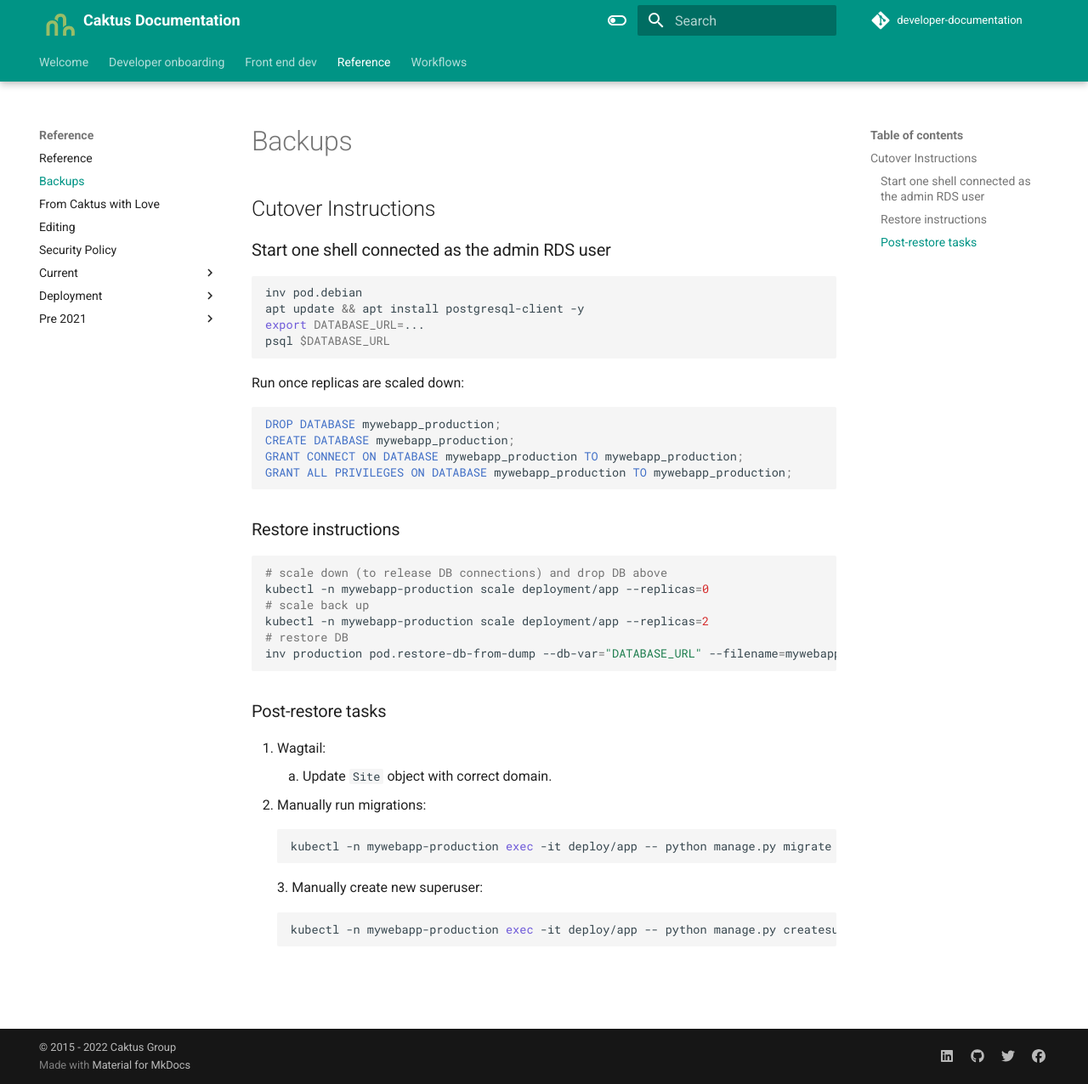
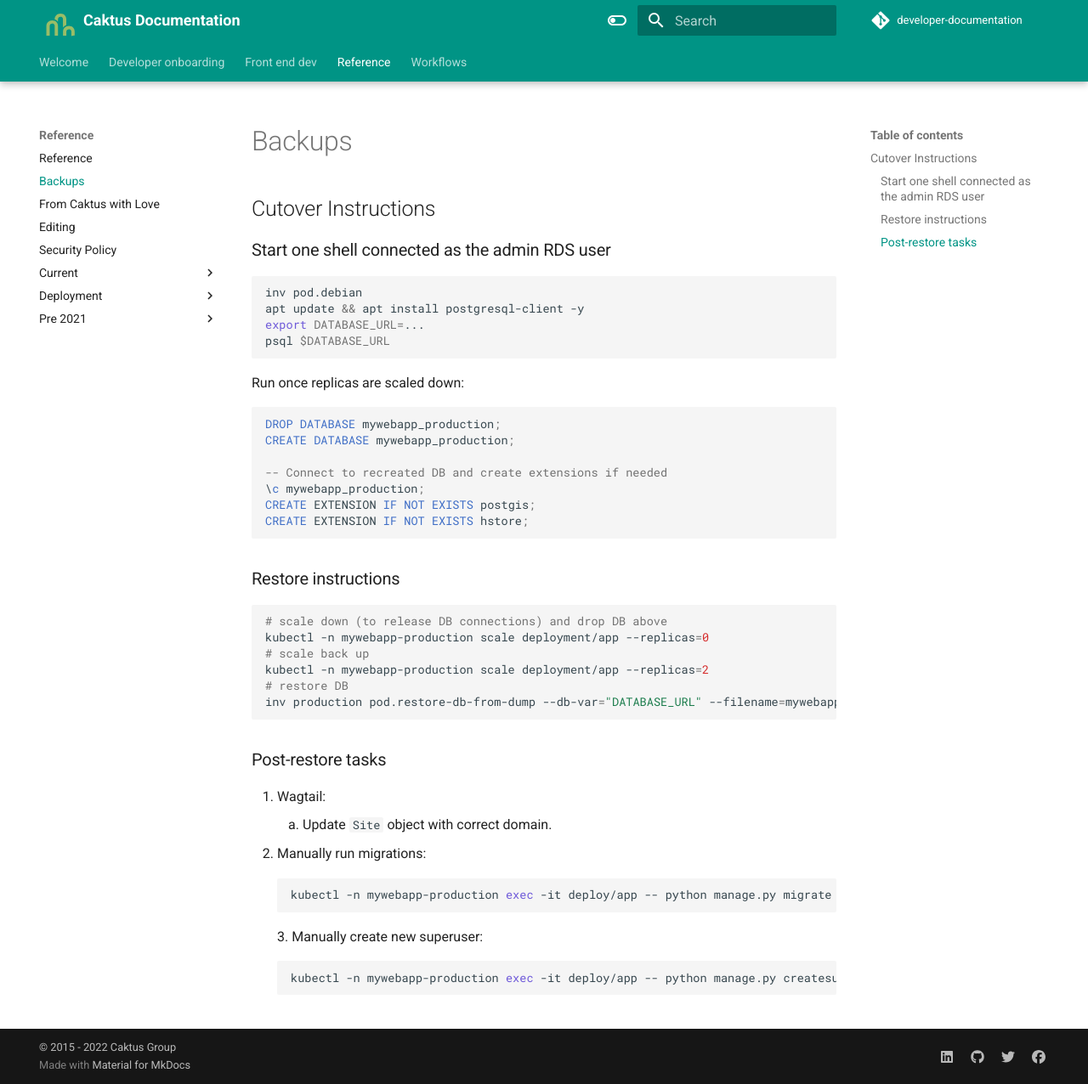
Before and after one commit to caktus/guidebook, an MkDocs documentation site: the page built from docs/reference/backups.md, in a window 1280 px wide and 1276 px high. Shown: the whole window at 85% size. Built offline with MkDocs 1.6.1 and Material for MkDocs 9.7.7, drawn with Linux system fonts in a browser that asks for light colours; comment, search, counter and statistics services are not loaded.

Commit message:
recreate extensions during db restore

````diff
--- a/docs/reference/backups.md
+++ b/docs/reference/backups.md
@@ -18,8 +18,11 @@ Run once replicas are scaled down:
 ```sql
 DROP DATABASE mywebapp_production;
 CREATE DATABASE mywebapp_production;
-GRANT CONNECT ON DATABASE mywebapp_production TO mywebapp_production;
-GRANT ALL PRIVILEGES ON DATABASE mywebapp_production TO mywebapp_production;
+
+-- Connect to recreated DB and create extensions if needed
+\c mywebapp_production;
+CREATE EXTENSION IF NOT EXISTS postgis;
+CREATE EXTENSION IF NOT EXISTS hstore;
 ```
 
 ### Restore instructions
````
